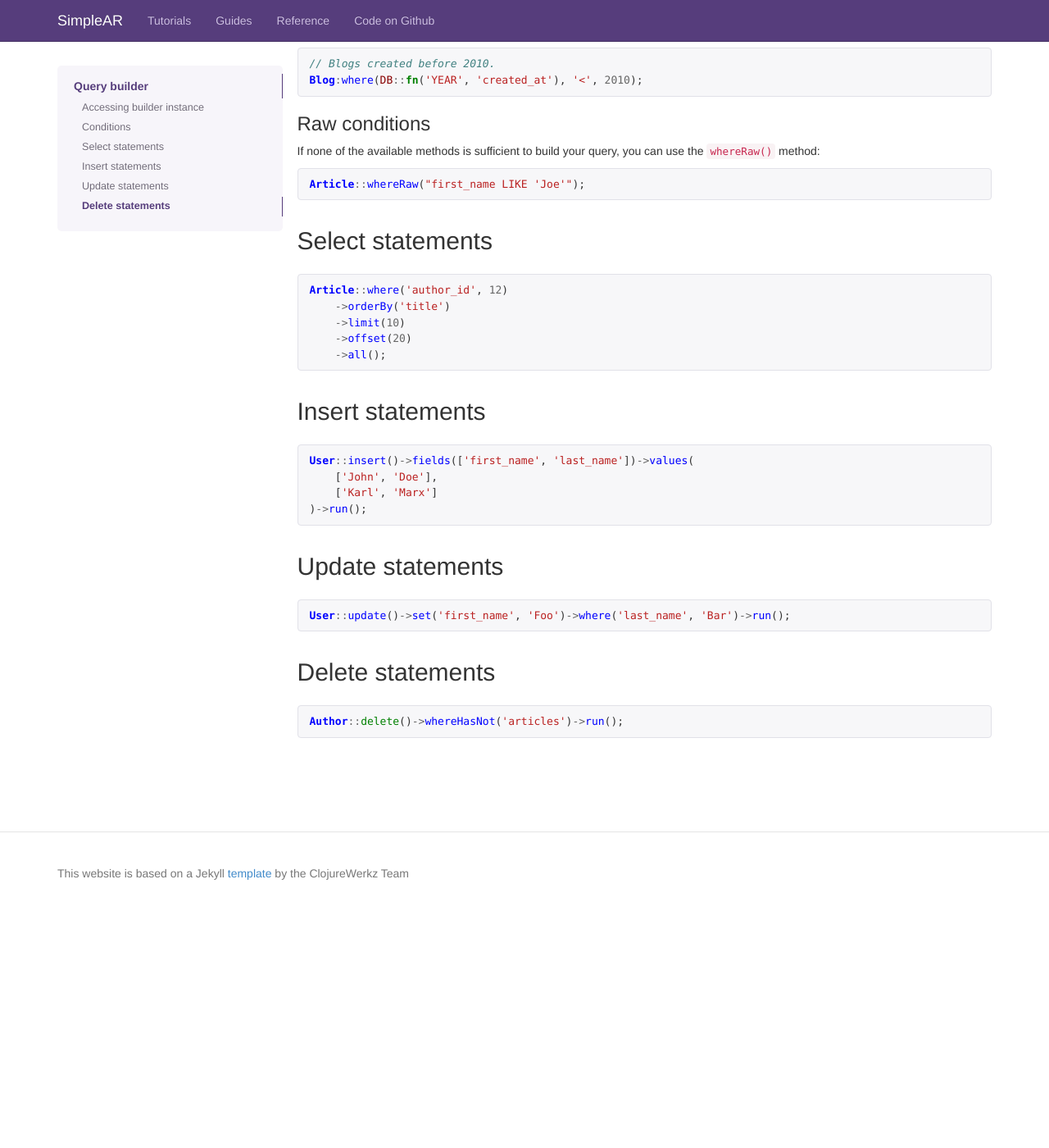
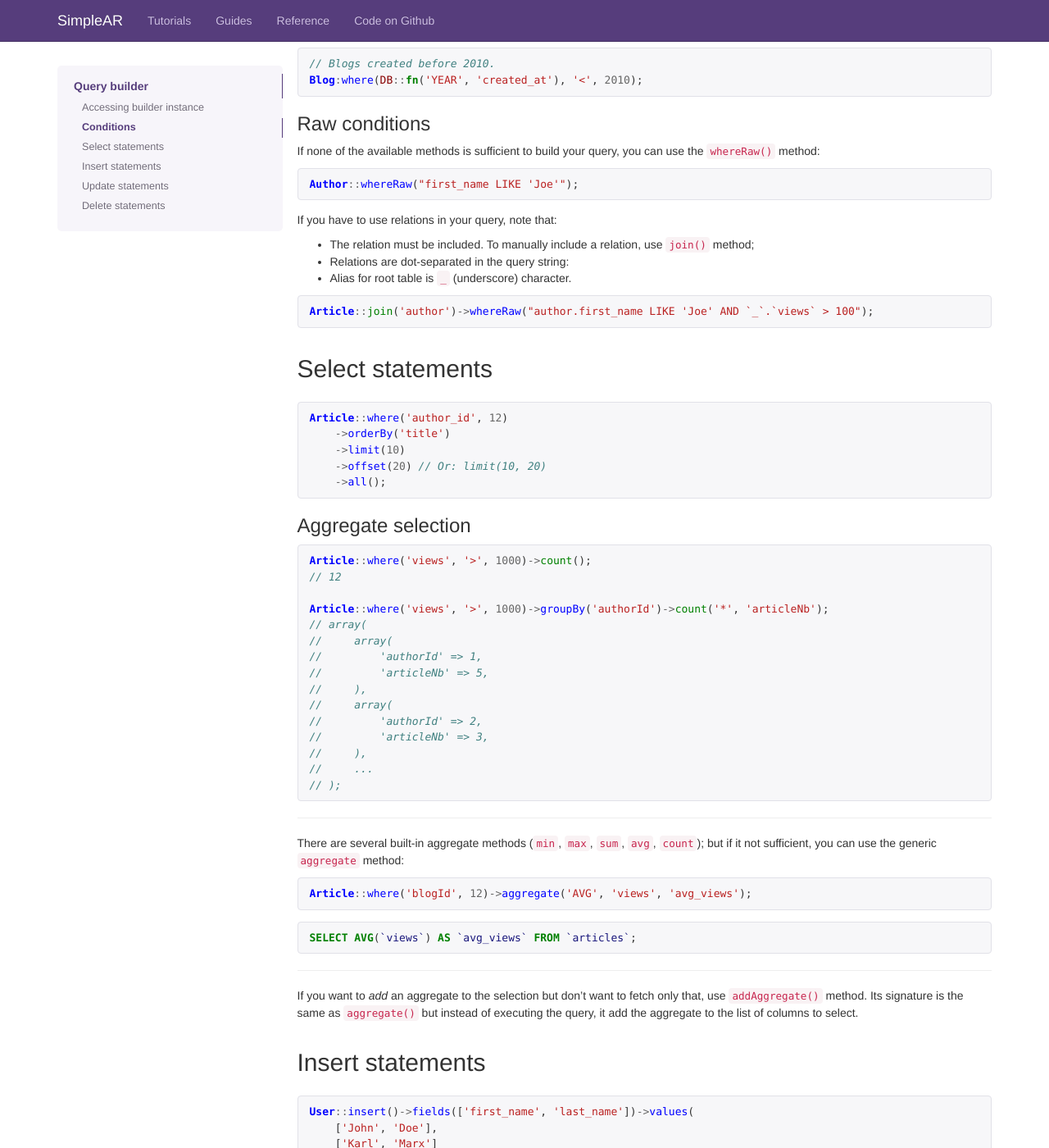
Before and after one commit to Lebugg/SimpleAR, a Jekyll site: the page built from articles/guides/builder.md, in a window 1280 px wide and 1400 px high, scrolled down 4335 px. Shown: the whole window at 82% size. Built offline with Jekyll 4.4.1, drawn with Linux system fonts in a browser that asks for light colours; some web fonts are replaced; Markdown is read by kramdown in place of the engine named in the settings; before the commit the page ends 5440 px from its top, so only the background shows below that.

Commit message:
Add aggregate selection example.

```diff
--- a/articles/guides/builder.md
+++ b/articles/guides/builder.md
@@ -270,9 +270,18 @@ If none of the available methods is sufficient to build your query, you can use
 the `whereRaw()` method:
 
 {% highlight php startinline %}
-Article::whereRaw("first_name LIKE 'Joe'");
+Author::whereRaw("first_name LIKE 'Joe'");
 {% endhighlight %}
 
+If you have to use relations in your query, note that:
+
+* The relation must be included. To manually include a relation, use `join()`
+method;
+* Relations are dot-separated in the query string:
+* Alias for root table is `_` (underscore) character.
+{% highlight php startinline %}
+Article::join('author')->whereRaw("author.first_name LIKE 'Joe' AND `_`.`views` > 100");
+{% endhighlight %}
 
 ## Select statements
 
@@ -280,9 +289,48 @@ Article::whereRaw("first_name LIKE 'Joe'");
 Article::where('author_id', 12)
     ->orderBy('title')
     ->limit(10)
-    ->offset(20)
+    ->offset(20) // Or: limit(10, 20)
     ->all();
 {% endhighlight %}
+
+### Aggregate selection
+{% highlight php startinline %}
+Article::where('views', '>', 1000)->count();
+// 12
+
+Article::where('views', '>', 1000)->groupBy('authorId')->count('*', 'articleNb');
+// array(
+//     array(
+//         'authorId' => 1,
+//         'articleNb' => 5,
+//     ),
+//     array(
+//         'authorId' => 2,
+//         'articleNb' => 3,
+//     ),
+//     ...
+// );
+{% endhighlight %}
+
+- - -
+
+There are several built-in aggregate methods (`min`, `max`, `sum`, `avg`,
+`count`); but if it not sufficient, you can use the generic `aggregate` method:
+
+{% highlight php startinline %}
+Article::where('blogId', 12)->aggregate('AVG', 'views', 'avg_views');
+{% endhighlight %}
+
+{% highlight sql %}
+SELECT AVG(`views`) AS `avg_views` FROM `articles`;
+{% endhighlight %}
+
+- - -
+
+If you want to *add* an aggregate to the selection but don't want to fetch only
+that, use `addAggregate()` method. Its signature is the same as `aggregate()`
+but instead of executing the query, it add the aggregate to the list of columns
+to select.
 
 ## Insert statements
 
```
